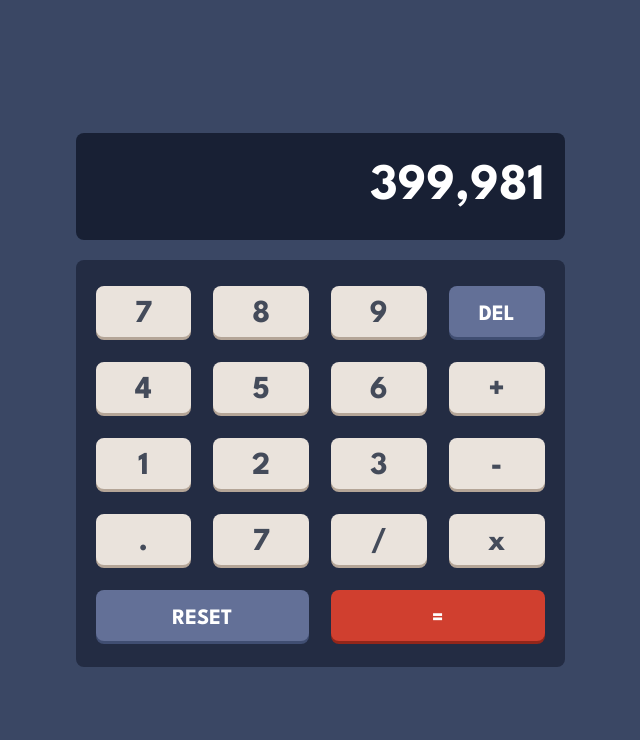
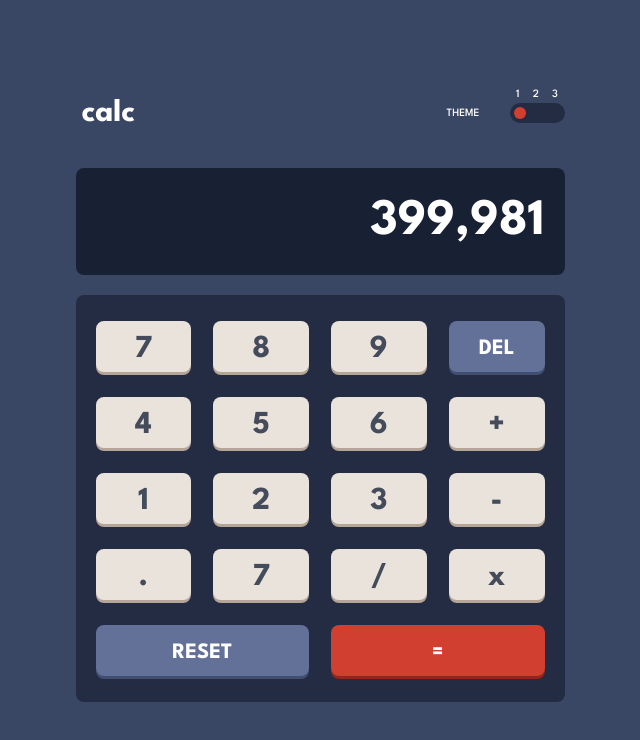
Before and after one commit to lulek1410/Calculator, a React (Vite) app: page / in a window 1280 px wide. Shown: the top 740 px of the page, without its empty margins (320-960 px from the left). Built offline with nearby package versions, Linux system fonts and the light colour scheme.

Commit message:
implement header component

```diff
--- a/index.html
+++ b/index.html
@@ -12,7 +12,7 @@
 		<link rel="preconnect" href="https://fonts.googleapis.com" />
 		<link rel="preconnect" href="https://fonts.gstatic.com" crossorigin />
 		<link
-			href="https://fonts.googleapis.com/css2?family=League+Spartan:wght@700&display=swap"
+			href="https://fonts.googleapis.com/css2?family=League+Spartan:wght@500;700&display=swap"
 			rel="stylesheet"
 		/>
 		<title>Frontend Mentor | Calculator app</title>
--- a/src/App.tsx
+++ b/src/App.tsx
@@ -1,15 +1,17 @@
 import styled from "@emotion/styled";
 import Keypad from "./components/Keypad/Keypad";
 import Screen from "./components/Screen/Screen";
+import Header from "./components/Header/Header";
 
 const Calculator = styled.div`
 	display: grid;
 	gap: 20px;
-`
+`;
 
 function App() {
 	return (
 		<Calculator>
+			<Header />
 			<Screen />
 			<Keypad />
 		</Calculator>
--- /dev/null
+++ b/src/components/Header/Header.tsx
@@ -0,0 +1,35 @@
+import styled from "@emotion/styled";
+import ThemeSelector from "./ThemeSelector";
+
+const HeaderContainer = styled.div`
+	color: white;
+	display: flex;
+	justify-content: space-between;
+	margin-bottom: 20px;
+	padding-left: 6px;
+`;
+
+const ThemeText = styled.div`
+	font-size: 0.35rem;
+	font-weight: 500;
+`;
+
+const ThemeSelectorContainer = styled.div`
+	display: flex;
+	place-items: center;
+	gap: 30px;
+`;
+
+const Header = () => {
+	return (
+		<HeaderContainer>
+			<div>calc</div>
+			<ThemeSelectorContainer>
+				<ThemeText>THEME</ThemeText>
+				<ThemeSelector />
+			</ThemeSelectorContainer>
+		</HeaderContainer>
+	);
+};
+
+export default Header;
--- /dev/null
+++ b/src/components/Header/ThemeSelector.tsx
@@ -0,0 +1,58 @@
+import styled from "@emotion/styled";
+
+const ThemeSwitch = styled.div`
+	position: relative;
+	--size: 55px;
+	width: var(--size);
+	height: 20px;
+	border-radius: calc(var(--size) / 2);
+	background-color: var(--keypad-bg-1);
+	cursor: pointer;
+
+	&::before {
+		content: "";
+		position: absolute;
+		top: 4px;
+		left: 4px;
+		width: 12px;
+		height: 12px;
+		border-radius: 50%;
+		background-color: var(--result-key-bg-1);
+	}
+
+	&:active::before {
+		background-color: var(--result-key-active-1);
+	}
+`;
+
+const ThemeNumbers = styled.div`
+	position: absolute;
+	top: -14px;
+	width: 100%;
+
+	font-weight: 500;
+	font-size: 0.35rem;
+
+	display: flex;
+	justify-content: space-around;
+`;
+
+const ThemeSelectorContainer = styled.div`
+	grid-auto-rows: 15px 1fr;
+	position: relative;
+`;
+
+const ThemeSelector = () => {
+	return (
+		<ThemeSelectorContainer>
+			<ThemeNumbers>
+				<div>1</div>
+				<div>2</div>
+				<div>3</div>
+			</ThemeNumbers>
+			<ThemeSwitch />
+		</ThemeSelectorContainer>
+	);
+};
+
+export default ThemeSelector;
```
